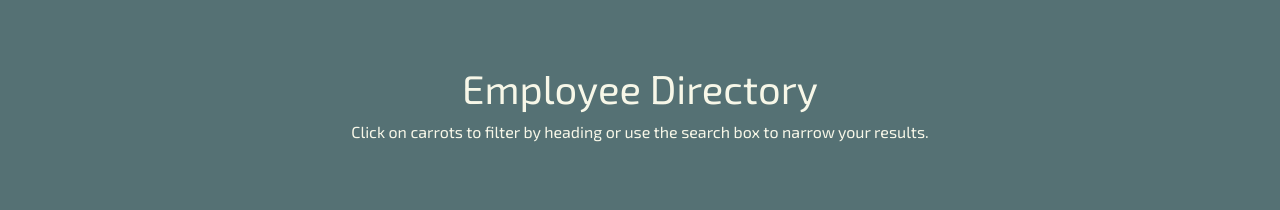
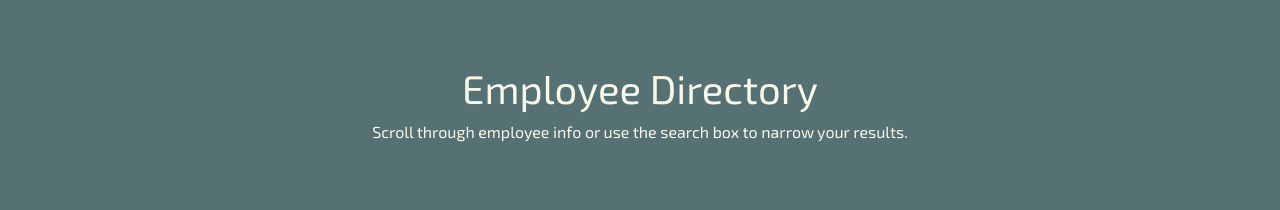
Before and after one commit to duncangw1/employee-directory, a React (Create React App) app: page / in a window 1280 px wide. Shown: the top 210 px of the page. Built offline with nearby package versions, Linux system fonts and the light colour scheme; no server answers.

Commit message:
Changed header component text

```diff
--- a/src/components/Header/index.js
+++ b/src/components/Header/index.js
@@ -6,8 +6,8 @@ function Header() {
     <div className="jumbotron">
       <h1>Employee Directory</h1>
       <p>
-        Click on carrots to filter by heading or use the search box to narrow
-        your results.
+        Scroll through employee info or use the search box to narrow your
+        results.
       </p>
     </div>
   );
```
